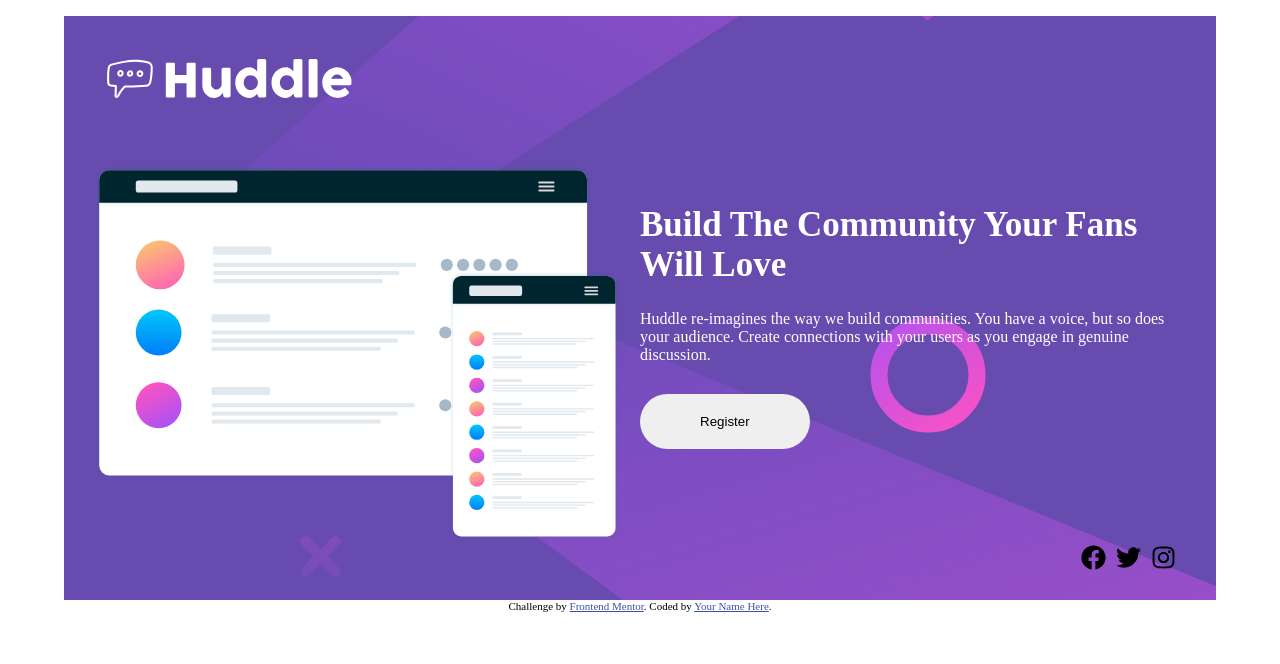
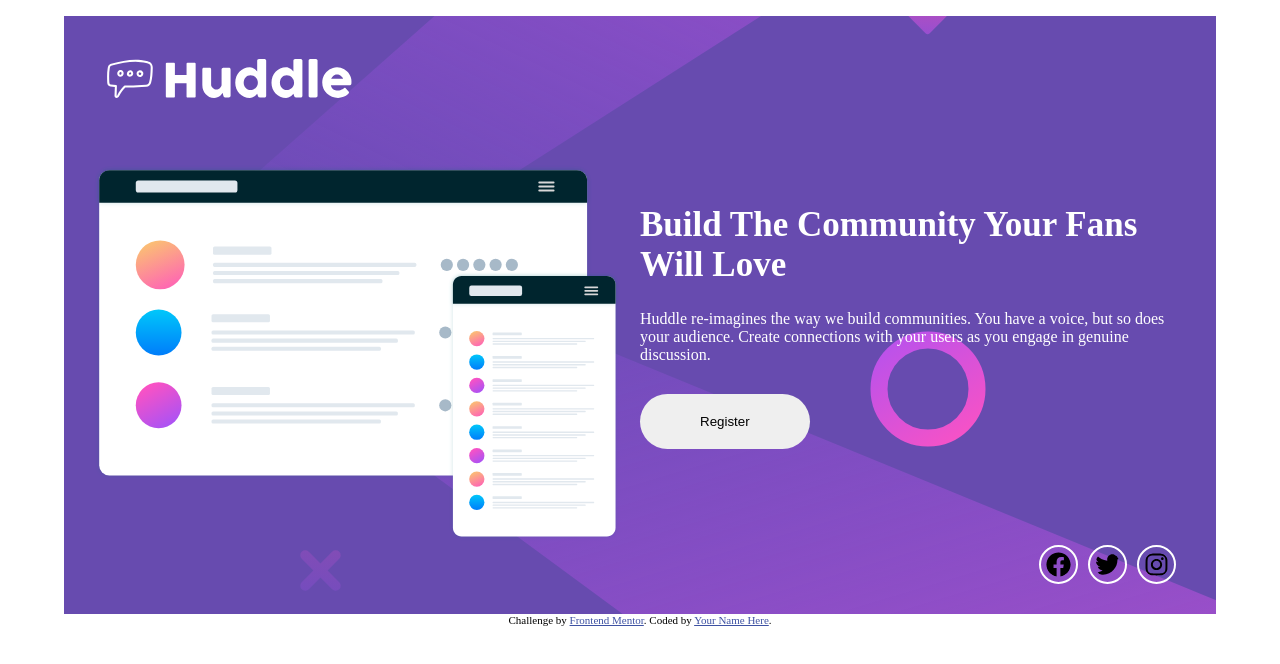
Before and after one commit to jagdishpadeliya/Day9_Challenge, a plain HTML site: page index.html in a window 1280 px wide. Drawn offline with Linux system fonts and the light colour scheme.

Commit message:
"Social Link Update"

```diff
--- a/style.css
+++ b/style.css
@@ -50,6 +50,9 @@ padding: 90px 20px;
     width: 25px;
     height: 25px;
     margin-right: 10px;
+    border: 2px solid white;
+    border-radius: 50%;
+    padding: 5px;
 }
 @media screen and (max-width:425px)
 {
```
